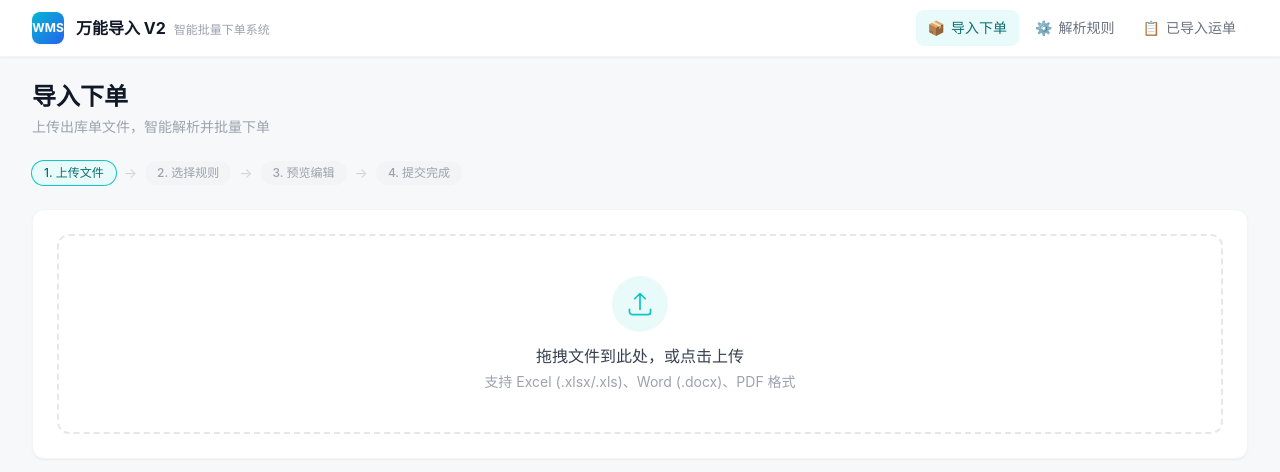
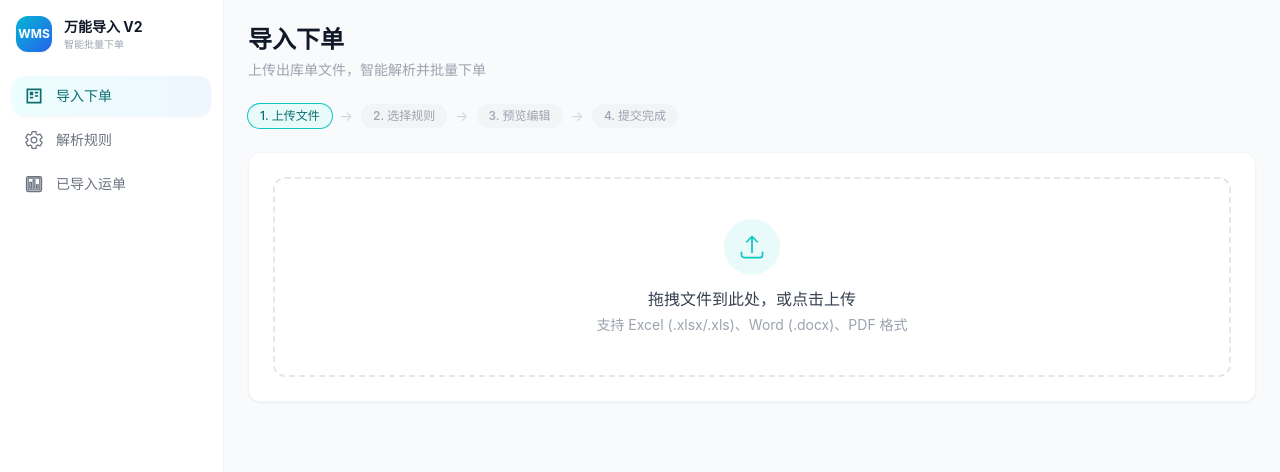
Before and after one commit to jun118166/wms-system, a Next.js app: page / in a window 1280 px wide. Shown: the top 472 px of the page. Built offline with nearby package versions, Linux system fonts and the light colour scheme.

Commit message:
feat: 添加左侧导航菜单，优化运单列表分页控件

```diff
--- a/src/app/layout.tsx
+++ b/src/app/layout.tsx
@@ -1,7 +1,7 @@
 import type { Metadata } from 'next';
 import './globals.css';
 import { Toaster } from 'react-hot-toast';
-import NavBar from '@/components/NavBar';
+import SideNav from '@/components/SideNav';
 
 export const metadata: Metadata = {
   title: '万能导入 - 智能多格式批量下单系统',
@@ -11,11 +11,13 @@ export const metadata: Metadata = {
 export default function RootLayout({ children }: { children: React.ReactNode }) {
   return (
     <html lang="zh-CN">
-      <body className="min-h-screen">
-        <NavBar />
-        <main className="mx-auto max-w-[1400px] px-4 sm:px-6 lg:px-8 py-6">
-          {children}
-        </main>
+      <body className="min-h-screen bg-gray-50">
+        <div className="flex min-h-screen">
+          <SideNav />
+          <main className="flex-1 px-6 py-6 overflow-auto">
+            {children}
+          </main>
+        </div>
         <Toaster
           position="top-center"
           toastOptions={{
--- a/src/app/orders/page.tsx
+++ b/src/app/orders/page.tsx
@@ -28,13 +28,14 @@ export default function OrdersPage() {
   const [total, setTotal] = useState(0);
   const [searchExternalCode, setSearchExternalCode] = useState('');
   const [searchRecipient, setSearchRecipient] = useState('');
+  const [pageSize, setPageSize] = useState(20);
 
   const loadOrders = useCallback(async (currentPage: number) => {
     setLoading(true);
     try {
       const params = new URLSearchParams({
         page: String(currentPage),
-        pageSize: '20',
+        pageSize: String(pageSize),
       });
       if (searchExternalCode) params.set('externalCode', searchExternalCode);
       if (searchRecipient) params.set('recipientName', searchRecipient);
@@ -52,7 +53,7 @@ export default function OrdersPage() {
     } finally {
       setLoading(false);
     }
-  }, [searchExternalCode, searchRecipient]);
+  }, [searchExternalCode, searchRecipient, pageSize]);
 
   useEffect(() => {
     loadOrders(1);
@@ -116,11 +117,6 @@ export default function OrdersPage() {
         </div>
       </div>
 
-      {/* Stats */}
-      <div className="text-sm text-gray-400">
-        共 <span className="font-semibold text-gray-600">{total}</span> 条记录
-      </div>
-
       {/* Table */}
       {loading ? (
         <div className="text-center py-20 text-gray-400">加载中...</div>
@@ -176,24 +172,82 @@ export default function OrdersPage() {
 
       {/* Pagination */}
       {totalPages > 1 && (
-        <div className="flex items-center justify-center gap-2">
+        <div className="flex items-center justify-between mt-4">
+          <div className="text-sm text-gray-500">
+            共 <span className="font-semibold text-gray-700">{total}</span> 条
+          </div>
+          <div className="flex items-center gap-2">
+            {/* Page size selector */}
+            <select
+              value={pageSize}
+              onChange={(e) => { setPageSize(Number(e.target.value)); loadOrders(1); }}
+              className="text-sm border border-gray-200 rounded-md px-2 py-1.5 bg-white focus:outline-none focus:ring-1 focus:ring-primary/30"
+            >
+              <option value={10}>10条/页</option>
+              <option value={20}>20条/页</option>
+              <option value={50}>50条/页</option>
+              <option value={100}>100条/页</option>
+            </select>
+
+            {/* Page buttons */}
+            <div className="flex items-center gap-1">
               <button
                 onClick={() => loadOrders(page - 1)}
                 disabled={page <= 1}
-            className="btn-secondary text-sm disabled:opacity-30"
+                className="w-8 h-8 flex items-center justify-center rounded-md text-sm border border-gray-200 text-gray-500 hover:border-primary hover:text-primary disabled:opacity-30 disabled:cursor-not-allowed transition-colors"
               >
-            上一页
+                ‹
               </button>
-          <span className="text-sm text-gray-500 px-4">
-            第 {page} / {totalPages} 页
-          </span>
+
+              {Array.from({ length: Math.min(5, totalPages) }, (_, i) => {
+                let pageNum: number;
+                if (totalPages <= 5) {
+                  pageNum = i + 1;
+                } else if (page <= 3) {
+                  pageNum = i + 1;
+                } else if (page >= totalPages - 2) {
+                  pageNum = totalPages - 4 + i;
+                } else {
+                  pageNum = page - 2 + i;
+                }
+                return (
+                  <button
+                    key={pageNum}
+                    onClick={() => loadOrders(pageNum)}
+                    className={clsx(
+                      'w-8 h-8 flex items-center justify-center rounded-md text-sm font-medium transition-colors',
+                      pageNum === page
+                        ? 'bg-primary text-white'
+                        : 'border border-gray-200 text-gray-600 hover:border-primary hover:text-primary'
+                    )}
+                  >
+                    {pageNum}
+                  </button>
+                );
+              })}
+
+              {totalPages > 5 && page < totalPages - 2 && (
+                <span className="w-8 h-8 flex items-center justify-center text-gray-400">...</span>
+              )}
+
+              {totalPages > 5 && page < totalPages - 2 && (
+                <button
+                  onClick={() => loadOrders(totalPages)}
+                  className="w-8 h-8 flex items-center justify-center rounded-md text-sm border border-gray-200 text-gray-600 hover:border-primary hover:text-primary transition-colors"
+                >
+                  {totalPages}
+                </button>
+              )}
+
               <button
                 onClick={() => loadOrders(page + 1)}
                 disabled={page >= totalPages}
-            className="btn-secondary text-sm disabled:opacity-30"
+                className="w-8 h-8 flex items-center justify-center rounded-md text-sm border border-gray-200 text-gray-500 hover:border-primary hover:text-primary disabled:opacity-30 disabled:cursor-not-allowed transition-colors"
               >
-            下一页
+                ›
               </button>
+            </div>
+          </div>
         </div>
       )}
     </div>
--- /dev/null
+++ b/src/components/SideNav.tsx
@@ -0,0 +1,56 @@
+'use client';
+
+import Link from 'next/link';
+import { usePathname } from 'next/navigation';
+import clsx from 'clsx';
+
+const navItems = [
+  { href: '/', label: '导入下单', icon: 'M3 3h18v18H3V3zm2 2v14h14V5H5zm2 2h4v4H7V7zm6 0h4v2h-4V7zm0 4h4v2h-4v-2zM7 13h4v2H7v-2z' },
+  { href: '/rules', label: '解析规则', icon: 'M12 15.5A3.5 3.5 0 018.5 12 3.5 3.5 0 0112 8.5a3.5 3.5 0 013.5 3.5 3.5 3.5 0 01-3.5 3.5m7.43-2.53c.04-.32.07-.64.07-.97s-.03-.66-.07-1l2.11-1.63c.19-.15.24-.42.12-.64l-2-3.46c-.12-.22-.39-.3-.61-.22l-2.49 1c-.52-.4-1.08-.73-1.69-.98l-.38-2.65C14.46 2.18 14.25 2 14 2h-4c-.25 0-.46.18-.49.42l-.38 2.65c-.61.25-1.17.59-1.69.98l-2.49-1c-.23-.09-.49 0-.61.22l-2 3.46c-.13.22-.07.49.12.64l2.11 1.63c-.04.34-.07.67-.07 1s.03.65.07.97l-2.11 1.66c-.19.15-.25.42-.12.64l2 3.46c.12.22.39.3.61.22l2.49-1.01c.52.4 1.08.73 1.69.98l.38 2.65c.03.24.24.42.49.42h4c.25 0 .46-.18.49-.42l.38-2.65c.61-.25 1.17-.58 1.69-.98l2.49 1.01c.22.08.49 0 .61-.22l2-3.46c.12-.22.07-.49-.12-.64l-2.11-1.66z' },
+  { href: '/orders', label: '已导入运单', icon: 'M19 3H5c-1.1 0-2 .9-2 2v14c0 1.1.9 2 2 2h14c1.1 0 2-.9 2-2V5c0-1.1-.9-2-2-2zm0 16H5V5h14v14zM7 10h2v7H7zm4-3h2v10h-2zm4 6h2v4h-2z' },
+];
+
+export default function SideNav() {
+  const pathname = usePathname();
+
+  return (
+    <aside className="w-56 bg-white border-r border-gray-100 flex-shrink-0">
+      <div className="py-4">
+        {/* Logo */}
+        <Link href="/" className="flex items-center gap-3 px-4 mb-6 group">
+          <div className="w-9 h-9 bg-gradient-to-br from-cyan-500 to-blue-600 rounded-xl flex items-center justify-center shadow-sm group-hover:shadow-md transition-shadow">
+            <span className="text-white font-bold text-xs">WMS</span>
+          </div>
+          <div>
+            <div className="font-bold text-sm text-gray-900">万能导入 V2</div>
+            <div className="text-[10px] text-gray-400">智能批量下单</div>
+          </div>
+        </Link>
+
+        {/* Nav Items */}
+        <nav className="space-y-1 px-3">
+          {navItems.map((item) => {
+            const isActive = pathname === item.href;
+            return (
+              <Link
+                key={item.href}
+                href={item.href}
+                className={clsx(
+                  'flex items-center gap-3 px-3 py-2.5 rounded-xl text-sm font-medium transition-all',
+                  isActive
+                    ? 'bg-gradient-to-r from-cyan-50 to-blue-50 text-primary-deep shadow-sm'
+                    : 'text-gray-500 hover:text-gray-700 hover:bg-gray-50'
+                )}
+              >
+                <svg className="w-5 h-5 flex-shrink-0" viewBox="0 0 24 24" fill={isActive ? 'currentColor' : 'none'} stroke={isActive ? 'none' : 'currentColor'} strokeWidth="1.5">
+                  <path d={item.icon} />
+                </svg>
+                <span>{item.label}</span>
+              </Link>
+            );
+          })}
+        </nav>
+      </div>
+    </aside>
+  );
+}
```
Lines whose indentation alone changed are shown as unchanged.
